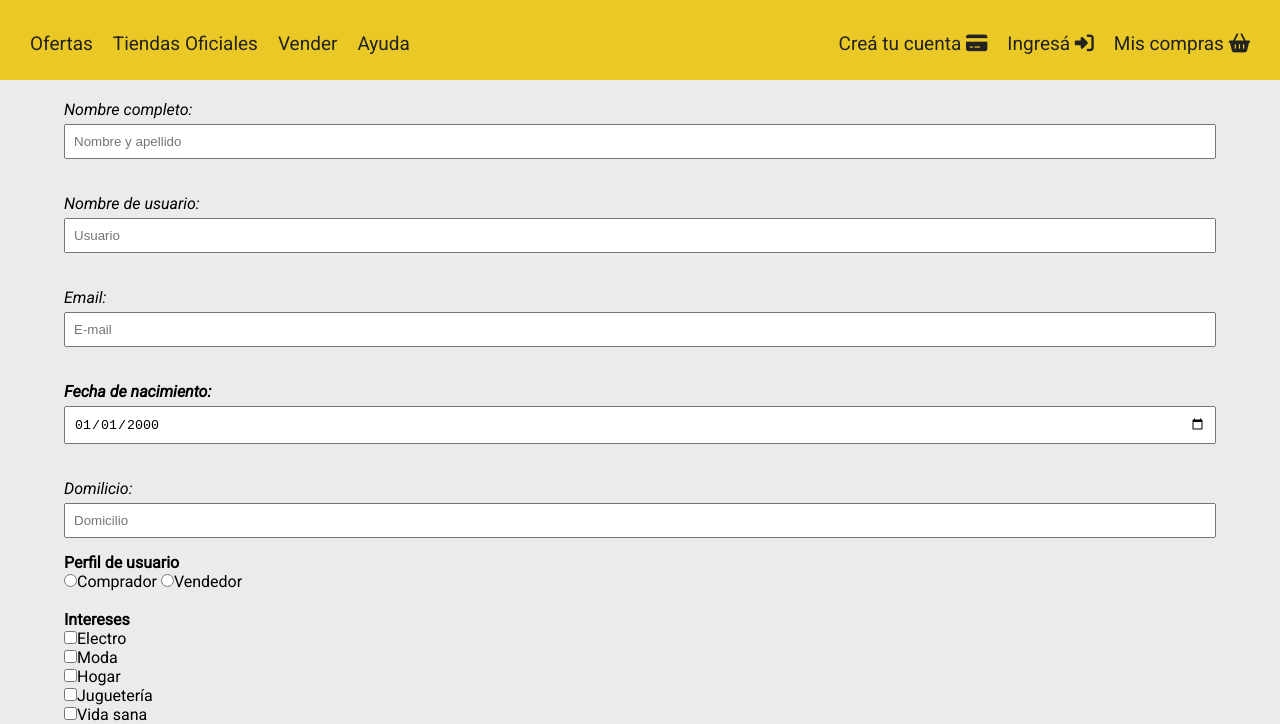
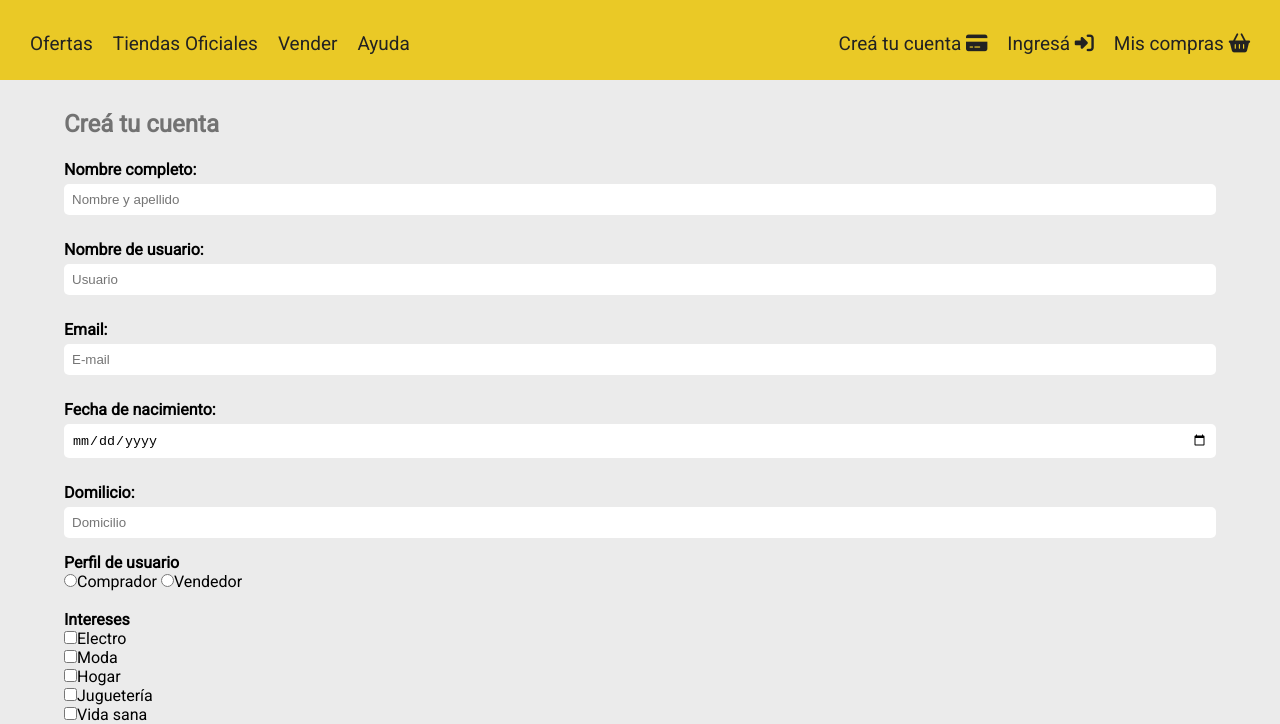
Before and after one commit to ramatc/mercado-liebre, a website: page views/register.html in a window 1280 px wide. Shown: the part 76-800 px from the top of the page. Drawn offline with Linux system fonts and the light colour scheme.

Commit message:
Cambios en los formularios de register y login

```diff
--- a/public/css/styles.css
+++ b/public/css/styles.css
@@ -209,18 +209,20 @@ footer{
 
 .control-formulario{
     margin-bottom: 15px;
+    font-weight: bold;
 }
 
 .control-formulario label{
-    padding-top: 20px;
+    padding-top: 10px;
     margin-bottom: 5px;
-    font-style: italic;
     display: block;
 }
 
 .control{
     width: 100%;
     padding: 8px;
+    border: none;
+    border-radius: 5px;
 }
 
 .boton-formulario{
@@ -287,6 +289,13 @@ footer{
 }
 .none1{
     display: block;
+}
+.title{
+font-weight: 700;
+    color: #727272;
+    margin: 30px auto 12px;
+    width: 100%;
+    font-size: 24px;
 }
 
 @media (min-width: 360px){
--- a/views/register.html
+++ b/views/register.html
@@ -14,7 +14,6 @@
 </head>
 
 <body>
-
     <header class="main-header">
         <div class="main-header-top-bar">
             <a href="/" class="logo"><img width="180" src="/images/logo-mercado-liebre.svg"
@@ -57,26 +56,27 @@
     </header>
 
     <main>
+        <h2 class="title">Creá tu cuenta</h2>
         <form action="#" method="POST">
             <div class="control-formulario">
                 <label for="name">Nombre completo:</label>
-                <input type="text" name="nombre" id="name" placeholder="Nombre y apellido" class="control">
+                <input type="text" name="nombre" id="name" placeholder="Nombre y apellido" class="control" required minlength="4">
             </div>
             <div class="control-formulario">
                 <label for="user">Nombre de usuario:</label>
-                <input type="text" name="usuario" id="user" placeholder="Usuario" class="control">
+                <input type="text" name="usuario" id="user" placeholder="Usuario" class="control" required minlength="4">
             </div>
             <div class="control-formulario">
                 <label for="email">Email:</label>
-                <input type="mail" name="mail" id="email" placeholder="E-mail" class="control">
+                <input type="mail" name="mail" id="email" placeholder="E-mail" class="control" required>
             </div>
             <div class="control-formulario">
                 <label for="date" class="negrita">Fecha de nacimiento:</label>
-                <input type="date" name="fecha" value="2000-01-01" class="control">
+                <input type="date" name="fecha" class="control" required>
             </div>
             <div class="control-formulario">
                 <label for="adress">Domilicio:</label>
-                <input type="text" name="adress" id="adress" placeholder="Domicilio" class="control">
+                <input type="text" name="adress" id="adress" placeholder="Domicilio" class="control" required>
             </div>
             <div>
                 <label for="profile" class="negrita">Perfil de usuario</label>
@@ -105,12 +105,12 @@
             </div>
             <div class="control-formulario">
                 <label for="password">Contraseña</label>
-                <input type="password" name="password" id="password" placeholder="Elegí tu contraseña" class="control">
+                <input type="password" name="password" id="password" placeholder="Elegí tu contraseña" class="control" required minlength="5">
             </div>
             <div class="control-formulario">
                 <label for="password">Repetir contraseña</label>
                 <input type="password" name="password" id="password" placeholder="Confirma tu contraseña"
-                    class="control">
+                    class="control" required minlength="5">
             </div>
             <br>
             <div>
```
Also changed, not shown: views/login.html (+3 -2 lines).
